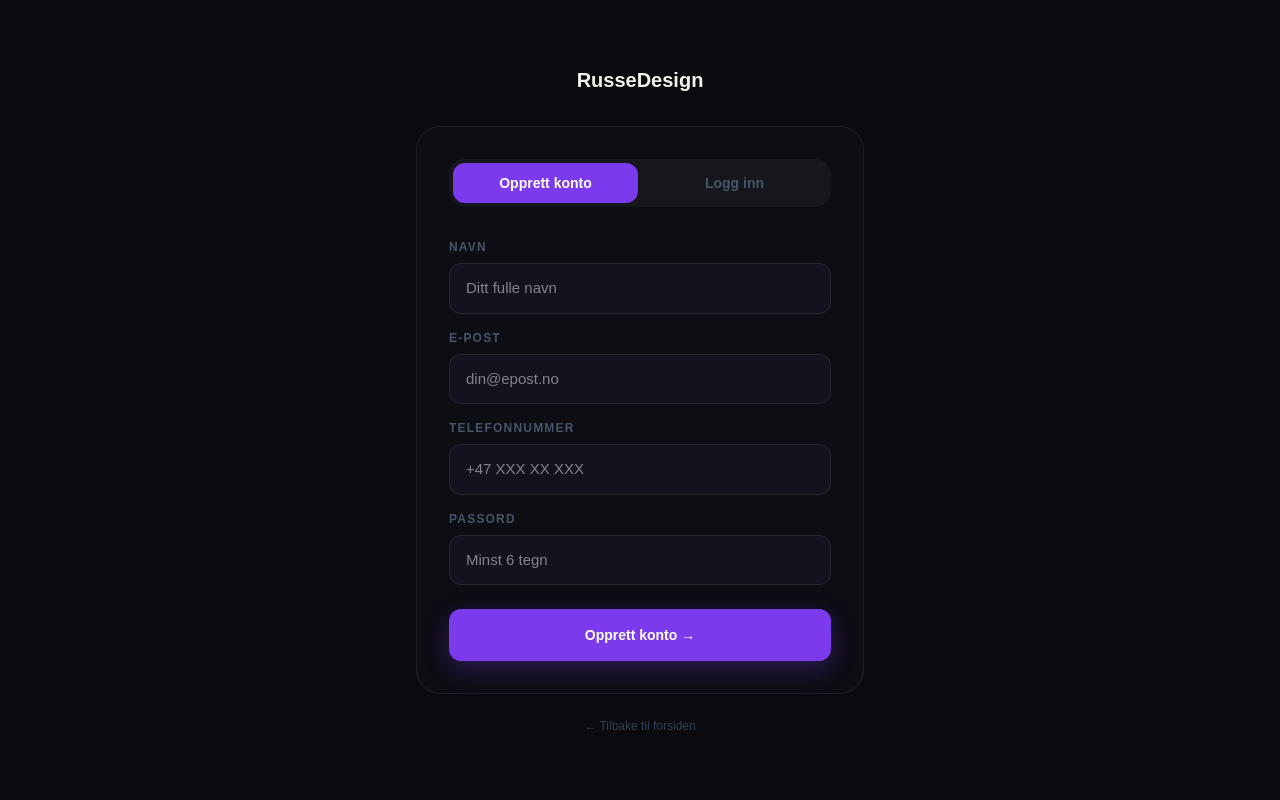
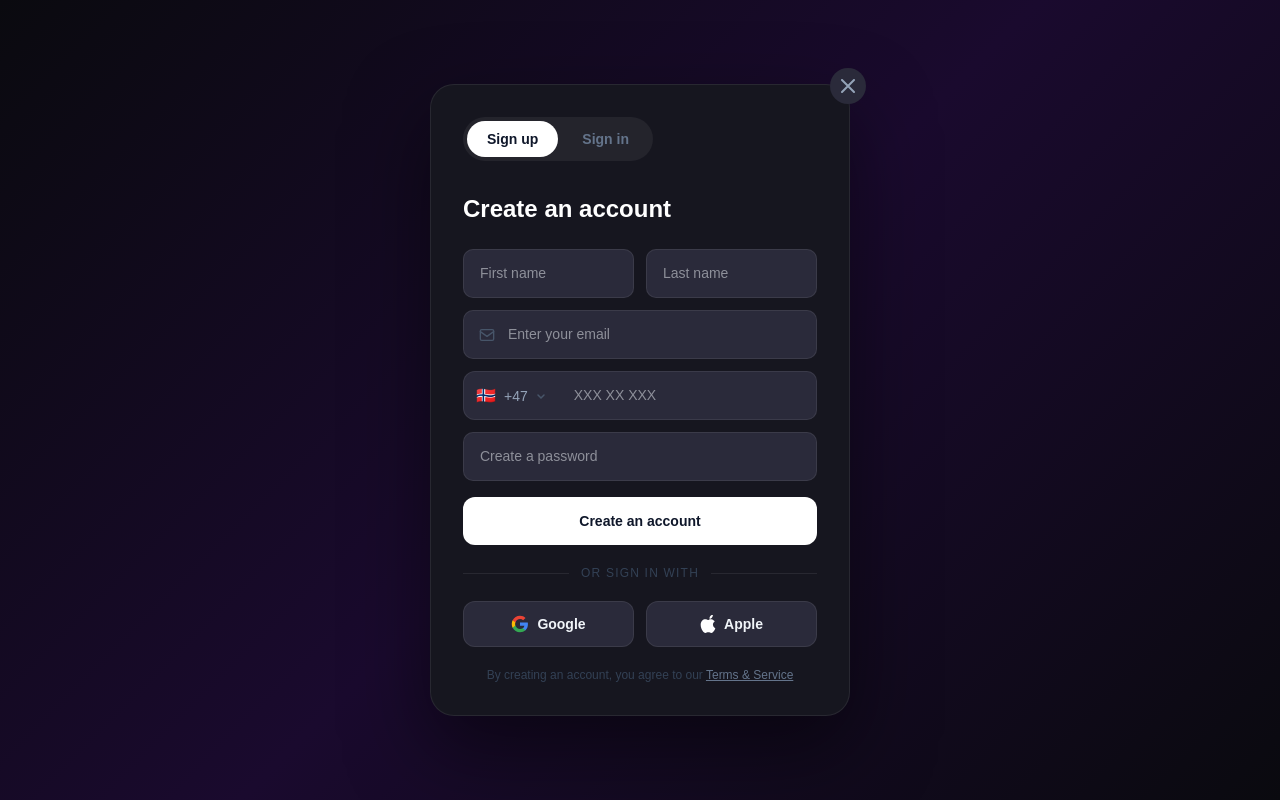
Before and after one commit to dadir9/russedesign, a Next.js app: page /konto in a window 1280 px wide. Built offline with nearby package versions, Linux system fonts and the light colour scheme; no server answers.

Commit message:
Redesign konto page to match modal style with Google/Apple buttons

```diff
--- a/app/konto/page.tsx
+++ b/app/konto/page.tsx
@@ -5,23 +5,24 @@ import { supabase } from "@/lib/supabase";
 
 export default function KontoPage() {
   const router = useRouter();
-  const [mode, setMode] = useState<"login" | "register">("register");
+  const [mode, setMode] = useState<"register" | "login">("register");
+  const [fornavn, setFornavn] = useState("");
+  const [etternavn, setEtternavn] = useState("");
   const [email, setEmail] = useState("");
   const [telefon, setTelefon] = useState("");
   const [password, setPassword] = useState("");
-  const [navn, setNavn] = useState("");
   const [loading, setLoading] = useState(false);
   const [error, setError] = useState("");
-  const [success, setSuccess] = useState("");
+  const [success, setSuccess] = useState(false);
 
   const inputStyle: React.CSSProperties = {
-    background: "#13131f",
+    background: "#2a2a3a",
     border: "1px solid rgba(255,255,255,0.08)",
-    borderRadius: "12px",
+    borderRadius: "10px",
     color: "#f1f5f9",
     width: "100%",
     padding: "13px 16px",
-    fontSize: "15px",
+    fontSize: "14px",
     outline: "none",
   };
 
@@ -29,29 +30,16 @@ export default function KontoPage() {
     e.preventDefault();
     setLoading(true);
     setError("");
-
-    const { data, error: signUpError } = await supabase.auth.signUp({
-      email,
-      password,
+    const navn = `${fornavn} ${etternavn}`.trim();
+    const { data, error: err } = await supabase.auth.signUp({
+      email, password,
       options: { data: { navn, telefon } },
     });
-
-    if (signUpError) {
-      setError(signUpError.message);
-      setLoading(false);
-      return;
+    if (err) { setError(err.message); setLoading(false); return; }
+    if (data.user) {
+      await supabase.from("profiles").upsert({ id: data.user.id, navn, email, telefon });
     }
-
-    if (data.user) {
-      await supabase.from("profiles").upsert({
-        id: data.user.id,
-        navn,
-        email,
-        telefon,
-      });
-    }
-
-    setSuccess("Konto opprettet! Sjekk e-posten din for bekreftelse.");
+    setSuccess(true);
     setLoading(false);
   };
 
@@ -59,42 +47,45 @@ export default function KontoPage() {
     e.preventDefault();
     setLoading(true);
     setError("");
-
-    const { error: loginError } = await supabase.auth.signInWithPassword({ email, password });
-
-    if (loginError) {
-      setError("Feil e-post eller passord.");
-      setLoading(false);
-      return;
-    }
-
+    const { error: err } = await supabase.auth.signInWithPassword({ email, password });
+    if (err) { setError("Feil e-post eller passord."); setLoading(false); return; }
     router.push("/konto/dashboard");
   };
 
+  const handleGoogle = async () => {
+    await supabase.auth.signInWithOAuth({
+      provider: "google",
+      options: { redirectTo: `${window.location.origin}/konto/dashboard` },
+    });
+  };
+
   return (
-    <div className="min-h-screen flex items-center justify-center px-4" style={{ background: "#0a0a0f" }}>
-      <div className="w-full max-w-md">
+    <div className="min-h-screen flex items-center justify-center px-4"
+      style={{ background: "linear-gradient(135deg, #0a0a0f 0%, #1a0a2e 50%, #0a0a0f 100%)" }}>
 
-        {/* Logo */}
-        <div className="text-center mb-8">
-          <a href="/" className="inline-block">
-            <span className="font-black text-xl" style={{ color: "#f5f0e8" }}>RusseDesign</span>
+      <div className="w-full max-w-[420px] relative">
+
+        {/* Close button */}
+        <a href="/" className="absolute -top-4 -right-4 w-9 h-9 rounded-full flex items-center justify-center transition-all hover:opacity-80 z-10"
+          style={{ background: "#2a2a3a", color: "#94a3b8" }}>
+          <svg width="14" height="14" viewBox="0 0 14 14" fill="none">
+            <path d="M1 1L13 13M13 1L1 13" stroke="currentColor" strokeWidth="2" strokeLinecap="round" />
+          </svg>
         </a>
-        </div>
 
         {/* Card */}
-        <div className="rounded-3xl p-8" style={{ background: "#0d0d14", border: "1px solid rgba(255,255,255,0.07)" }}>
+        <div className="rounded-3xl p-8" style={{ background: "#16161f", border: "1px solid rgba(255,255,255,0.08)", boxShadow: "0 32px 80px rgba(0,0,0,0.5)" }}>
 
           {/* Tabs */}
-          <div className="flex gap-1 p-1 rounded-2xl mb-8" style={{ background: "rgba(255,255,255,0.04)" }}>
+          <div className="inline-flex gap-1 p-1 rounded-full mb-8" style={{ background: "rgba(255,255,255,0.06)" }}>
             {(["register", "login"] as const).map((m) => (
-              <button key={m} onClick={() => { setMode(m); setError(""); setSuccess(""); }}
-                className="flex-1 py-2.5 rounded-xl text-sm font-bold transition-all"
+              <button key={m} onClick={() => { setMode(m); setError(""); setSuccess(false); }}
+                className="px-5 py-2 rounded-full text-sm font-bold transition-all"
                 style={{
-                  background: mode === m ? "#7c3aed" : "transparent",
-                  color: mode === m ? "#fff" : "#475569",
+                  background: mode === m ? "#fff" : "transparent",
+                  color: mode === m ? "#0f172a" : "#64748b",
                 }}>
-                {m === "register" ? "Opprett konto" : "Logg inn"}
+                {m === "register" ? "Sign up" : "Sign in"}
               </button>
             ))}
           </div>
@@ -106,67 +97,114 @@ export default function KontoPage() {
                   <polyline points="20 6 9 17 4 12" />
                 </svg>
               </div>
-              <p className="font-bold text-white mb-2">Konto opprettet!</p>
-              <p className="text-sm" style={{ color: "#64748b" }}>Sjekk e-posten din for å bekrefte kontoen.</p>
-              <button onClick={() => { setMode("login"); setSuccess(""); }}
-                className="mt-4 text-sm font-bold" style={{ color: "#a78bfa" }}>
+              <p className="font-black text-white text-lg mb-2">Konto opprettet!</p>
+              <p className="text-sm mb-5" style={{ color: "#64748b" }}>Sjekk e-posten din for å bekrefte kontoen.</p>
+              <button onClick={() => { setMode("login"); setSuccess(false); }}
+                className="text-sm font-bold px-6 py-3 rounded-full text-white"
+                style={{ background: "#7c3aed" }}>
                 Gå til innlogging →
               </button>
             </div>
-          ) : mode === "register" ? (
-            <form onSubmit={handleRegister} className="space-y-4">
-              <div>
-                <label className="text-xs font-bold uppercase tracking-widest block mb-2" style={{ color: "#475569" }}>Navn</label>
-                <input type="text" required placeholder="Ditt fulle navn" value={navn}
-                  onChange={(e) => setNavn(e.target.value)} style={inputStyle} />
+          ) : (
+            <>
+              <h2 className="text-2xl font-black text-white mb-6">
+                {mode === "register" ? "Create an account" : "Welcome back"}
+              </h2>
+
+              <form onSubmit={mode === "register" ? handleRegister : handleLogin} className="space-y-3">
+
+                {mode === "register" && (
+                  <div className="grid grid-cols-2 gap-3">
+                    <input type="text" required placeholder="First name" value={fornavn}
+                      onChange={(e) => setFornavn(e.target.value)} style={inputStyle} />
+                    <input type="text" required placeholder="Last name" value={etternavn}
+                      onChange={(e) => setEtternavn(e.target.value)} style={inputStyle} />
                   </div>
-              <div>
-                <label className="text-xs font-bold uppercase tracking-widest block mb-2" style={{ color: "#475569" }}>E-post</label>
-                <input type="email" required placeholder="din@epost.no" value={email}
-                  onChange={(e) => setEmail(e.target.value)} style={inputStyle} />
+                )}
+
+                {/* Email with icon */}
+                <div className="relative">
+                  <div className="absolute left-4 top-1/2 -translate-y-1/2" style={{ color: "#475569" }}>
+                    <svg width="16" height="16" viewBox="0 0 24 24" fill="none" stroke="currentColor" strokeWidth="2" strokeLinecap="round" strokeLinejoin="round">
+                      <rect x="2" y="4" width="20" height="16" rx="2" /><path d="M2 7l10 7 10-7" />
+                    </svg>
                   </div>
-              <div>
-                <label className="text-xs font-bold uppercase tracking-widest block mb-2" style={{ color: "#475569" }}>Telefonnummer</label>
-                <input type="tel" required placeholder="+47 XXX XX XXX" value={telefon}
-                  onChange={(e) => setTelefon(e.target.value)} style={inputStyle} />
+                  <input type="email" required placeholder="Enter your email" value={email}
+                    onChange={(e) => setEmail(e.target.value)}
+                    style={{ ...inputStyle, paddingLeft: "44px" }} />
                 </div>
-              <div>
-                <label className="text-xs font-bold uppercase tracking-widest block mb-2" style={{ color: "#475569" }}>Passord</label>
-                <input type="password" required placeholder="Minst 6 tegn" minLength={6} value={password}
-                  onChange={(e) => setPassword(e.target.value)} style={inputStyle} />
+
+                {mode === "register" && (
+                  /* Phone with flag */
+                  <div className="relative flex gap-0">
+                    <div className="flex items-center gap-2 px-3 rounded-l-xl flex-shrink-0"
+                      style={{ background: "#2a2a3a", border: "1px solid rgba(255,255,255,0.08)", borderRight: "none" }}>
+                      <span className="text-base">🇳🇴</span>
+                      <span className="text-sm" style={{ color: "#94a3b8" }}>+47</span>
+                      <svg width="10" height="10" viewBox="0 0 10 10" fill="none" style={{ color: "#475569" }}>
+                        <path d="M2 4L5 7L8 4" stroke="currentColor" strokeWidth="1.5" strokeLinecap="round" />
+                      </svg>
                     </div>
+                    <input type="tel" placeholder="XXX XX XXX" value={telefon}
+                      onChange={(e) => setTelefon(e.target.value)}
+                      style={{ ...inputStyle, borderRadius: "0 10px 10px 0", borderLeft: "none" }} />
+                  </div>
+                )}
+
+                {/* Password */}
+                <input type="password" required placeholder={mode === "register" ? "Create a password" : "Your password"}
+                  minLength={6} value={password} onChange={(e) => setPassword(e.target.value)}
+                  style={inputStyle} />
+
                 {error && <p className="text-sm text-center" style={{ color: "#ef4444" }}>{error}</p>}
+
                 <button type="submit" disabled={loading}
-                className="w-full py-4 rounded-xl font-black text-white text-sm transition-all hover:opacity-90 disabled:opacity-50 mt-2"
-                style={{ background: "#7c3aed", boxShadow: "0 8px 24px rgba(124,58,237,0.3)" }}>
-                {loading ? "Oppretter konto..." : "Opprett konto →"}
+                  className="w-full py-3.5 rounded-xl font-black text-sm transition-all hover:opacity-90 disabled:opacity-50 mt-1"
+                  style={{ background: "#fff", color: "#0f172a" }}>
+                  {loading
+                    ? "Venter..."
+                    : mode === "register" ? "Create an account" : "Sign in"}
                 </button>
               </form>
-          ) : (
-            <form onSubmit={handleLogin} className="space-y-4">
-              <div>
-                <label className="text-xs font-bold uppercase tracking-widest block mb-2" style={{ color: "#475569" }}>E-post</label>
-                <input type="email" required placeholder="din@epost.no" value={email}
-                  onChange={(e) => setEmail(e.target.value)} style={inputStyle} />
+
+              {/* Divider */}
+              <div className="flex items-center gap-3 my-5">
+                <div className="flex-1 h-px" style={{ background: "rgba(255,255,255,0.08)" }} />
+                <span className="text-xs uppercase tracking-widest" style={{ color: "#334155" }}>or sign in with</span>
+                <div className="flex-1 h-px" style={{ background: "rgba(255,255,255,0.08)" }} />
               </div>
-              <div>
-                <label className="text-xs font-bold uppercase tracking-widest block mb-2" style={{ color: "#475569" }}>Passord</label>
-                <input type="password" required placeholder="Ditt passord" value={password}
-                  onChange={(e) => setPassword(e.target.value)} style={inputStyle} />
+
+              {/* Social buttons */}
+              <div className="grid grid-cols-2 gap-3">
+                <button onClick={handleGoogle}
+                  className="flex items-center justify-center gap-2 py-3 rounded-xl font-semibold text-sm transition-all hover:opacity-80"
+                  style={{ background: "#2a2a3a", color: "#f1f5f9", border: "1px solid rgba(255,255,255,0.08)" }}>
+                  <svg width="18" height="18" viewBox="0 0 24 24">
+                    <path fill="#4285F4" d="M22.56 12.25c0-.78-.07-1.53-.2-2.25H12v4.26h5.92c-.26 1.37-1.04 2.53-2.21 3.31v2.77h3.57c2.08-1.92 3.28-4.74 3.28-8.09z"/>
+                    <path fill="#34A853" d="M12 23c2.97 0 5.46-.98 7.28-2.66l-3.57-2.77c-.98.66-2.23 1.06-3.71 1.06-2.86 0-5.29-1.93-6.16-4.53H2.18v2.84C3.99 20.53 7.7 23 12 23z"/>
+                    <path fill="#FBBC05" d="M5.84 14.09c-.22-.66-.35-1.36-.35-2.09s.13-1.43.35-2.09V7.07H2.18C1.43 8.55 1 10.22 1 12s.43 3.45 1.18 4.93l2.85-2.22.81-.62z"/>
+                    <path fill="#EA4335" d="M12 5.38c1.62 0 3.06.56 4.21 1.64l3.15-3.15C17.45 2.09 14.97 1 12 1 7.7 1 3.99 3.47 2.18 7.07l3.66 2.84c.87-2.6 3.3-4.53 6.16-4.53z"/>
+                  </svg>
+                  Google
+                </button>
+                <button
+                  className="flex items-center justify-center gap-2 py-3 rounded-xl font-semibold text-sm transition-all hover:opacity-80"
+                  style={{ background: "#2a2a3a", color: "#f1f5f9", border: "1px solid rgba(255,255,255,0.08)" }}>
+                  <svg width="16" height="18" viewBox="0 0 814 1000" fill="white">
+                    <path d="M788.1 340.9c-5.8 4.5-108.2 62.2-108.2 190.5 0 148.4 130.3 200.9 134.2 202.2-.6 3.2-20.7 71.9-68.7 141.9-42.8 61.6-87.5 123.1-155.5 123.1s-85.5-39.5-164-39.5c-76 0-103.7 40.8-165.9 40.8s-105-57.8-155.5-127.4C46 790.4 0 663.8 0 541.4c0-202 128.9-308.7 256.2-308.7 60.5 0 111 39.5 148.9 39.5 36.2 0 93.3-41.5 162.6-41.5 26.2 0 101.7 2.6 157.7 78.4zm-158-207.2c30.1-35.5 51.4-84.9 51.4-134.3 0-6.9-.6-13.8-1.9-19.4-48.7 1.9-106.5 32.5-140.9 73.3-26.2 30.1-51.4 79.5-51.4 130.5 0 7.5 1.3 15 1.9 17.5 3.2.6 8.4 1.3 13.6 1.3 43.4 0 98.1-29.5 127.3-68.9z"/>
+                  </svg>
+                  Apple
+                </button>
               </div>
-              {error && <p className="text-sm text-center" style={{ color: "#ef4444" }}>{error}</p>}
-              <button type="submit" disabled={loading}
-                className="w-full py-4 rounded-xl font-black text-white text-sm transition-all hover:opacity-90 disabled:opacity-50 mt-2"
-                style={{ background: "#7c3aed", boxShadow: "0 8px 24px rgba(124,58,237,0.3)" }}>
-                {loading ? "Logger inn..." : "Logg inn →"}
-              </button>
-            </form>
+
+              {/* Terms */}
+              <p className="text-center text-xs mt-5" style={{ color: "#334155" }}>
+                By creating an account, you agree to our{" "}
+                <span style={{ color: "#64748b", textDecoration: "underline", cursor: "pointer" }}>Terms & Service</span>
+              </p>
+            </>
           )}
         </div>
-
-        <p className="text-center text-xs mt-6" style={{ color: "#334155" }}>
-          <a href="/" className="hover:text-white transition-colors">← Tilbake til forsiden</a>
-        </p>
       </div>
     </div>
   );
```
Lines whose indentation alone changed are shown as unchanged.
